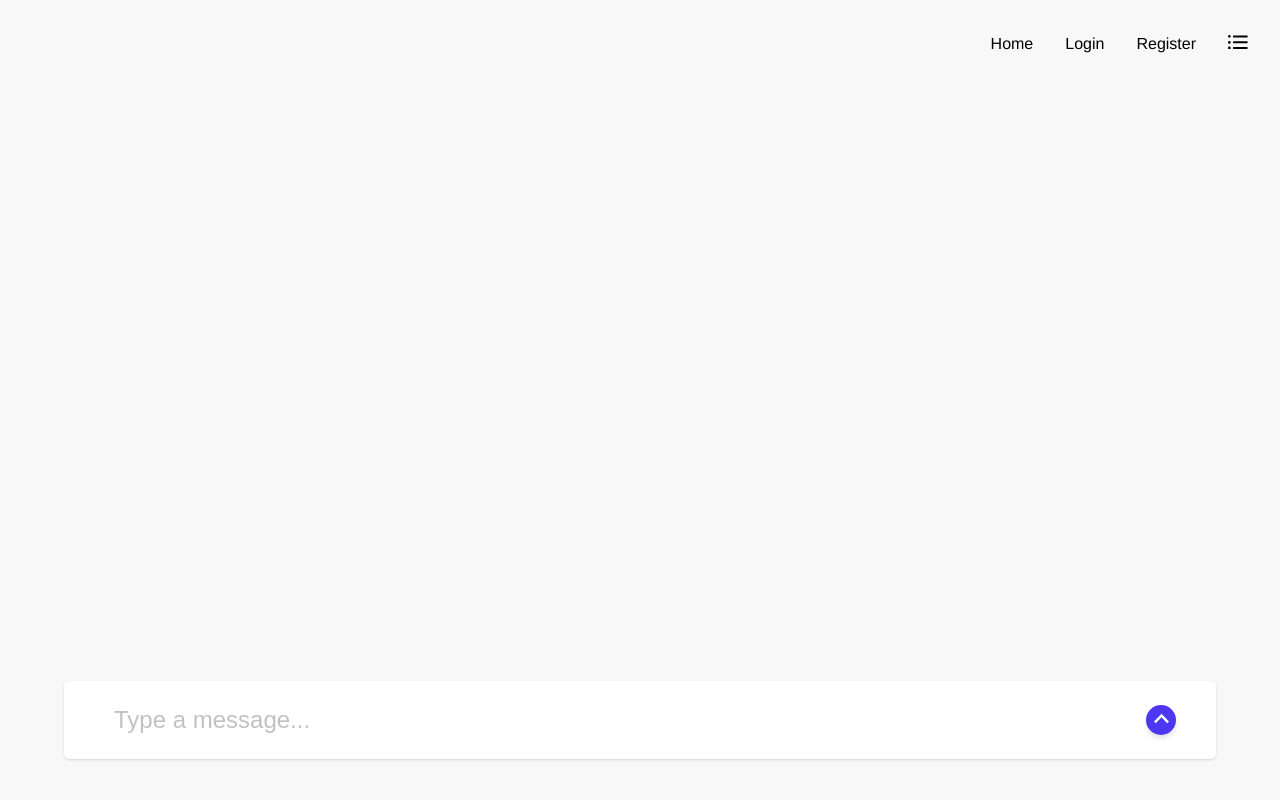
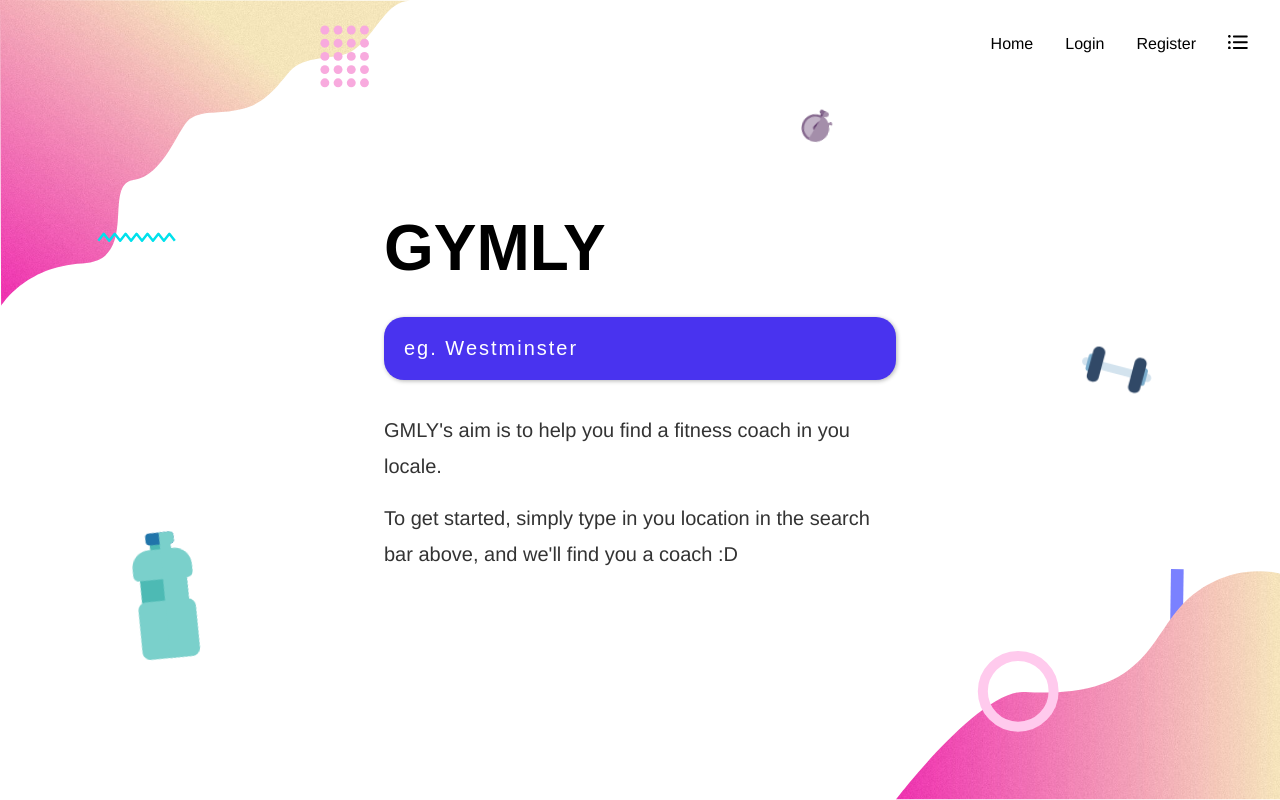
Before and after one commit to chingu-voyages/v11-bears-team-08, a React (Create React App) app in the folder client/: page / in a window 1280 px wide. Built offline with nearby package versions, Linux system fonts and the light colour scheme.

Commit message:
add routing using react-router-dom
Co-authored-by: fletcher-greg <fletcher.web.dev.one@gmail.com>

```diff
--- a/client/package.json
+++ b/client/package.json
@@ -10,7 +10,7 @@
     "gsap": "^2.1.3",
     "react": "^16.9.0",
     "react-dom": "^16.9.0",
-    "react-router-dom": "^5.0.1",
+    "react-router-dom": "^5.1.2",
     "react-scripts": "3.1.1"
   },
   "scripts": {
--- a/client/src/App.js
+++ b/client/src/App.js
@@ -1,9 +1,11 @@
 import React from 'react'
+import { BrowserRouter, Route } from 'react-router-dom'
 import styled from '@emotion/styled'
 import { theme } from './utils/theme'
 import Reset from './Reset'
 import Global from './Global'
 import Nav from './components/Nav'
+import Landing from './pages/Landing'
 import Conversation from './pages/Conversation'
 
 const Container = styled.div`
@@ -19,7 +21,17 @@ const App = () => (
     <Reset />
     <Global />
     <Nav />
-    <Conversation />
+    <BrowserRouter>
+      <Route path="/" exact>
+        <Landing />
+      </Route>
+      <Route path="/conversationTest">
+        <Conversation />
+      </Route>
+
+      <Route path="/signin" render={() => <h1>We're in signin</h1>} />
+      <Route path="/signup" render={() => <h1>We're in signup</h1>} />
+    </BrowserRouter>
   </Container>
 )
 
```
Also changed, not shown: 1 other file (tests, documents, lock files or other folders).
